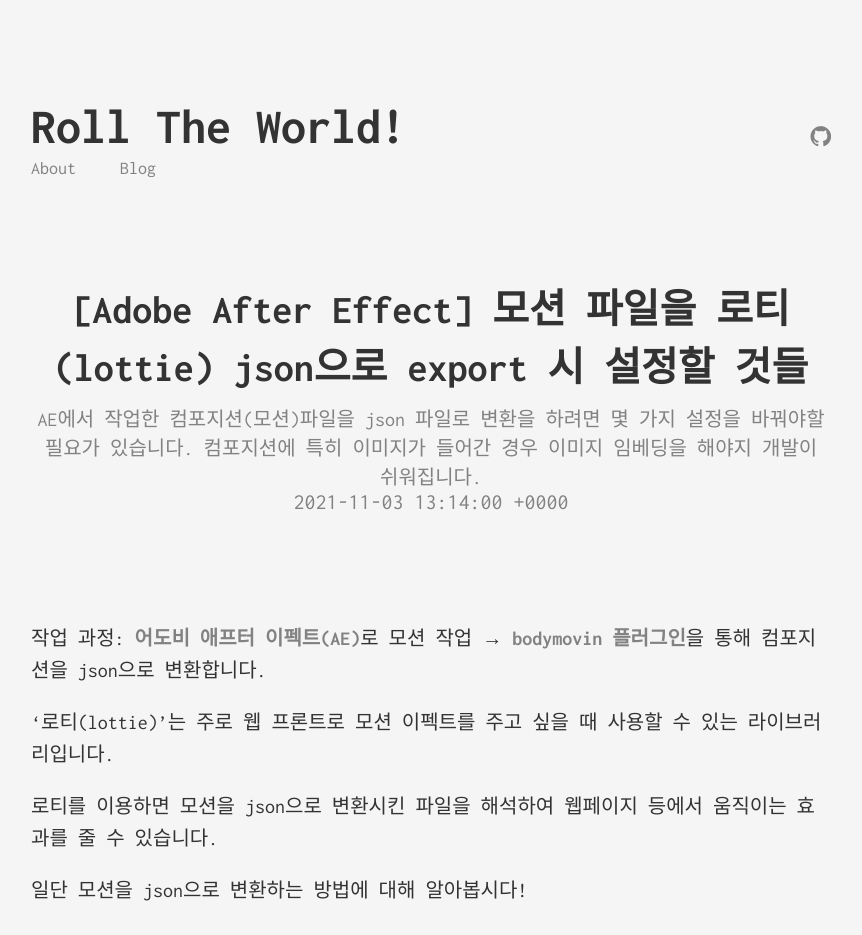
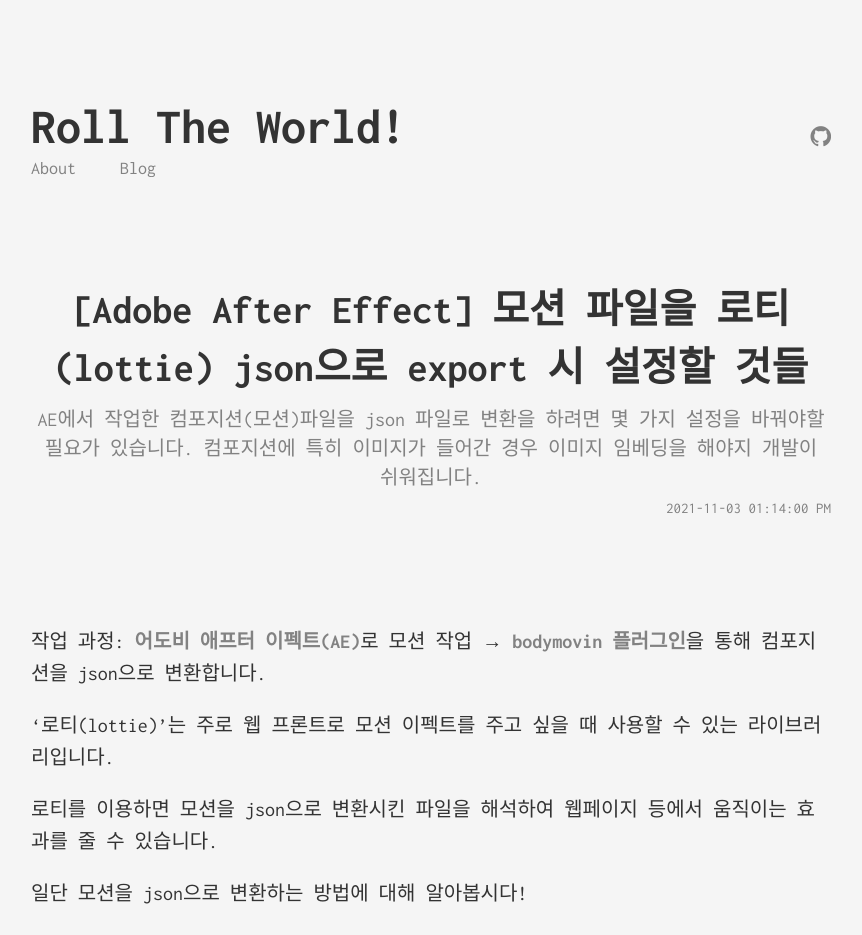
Before and after one commit to rollingman1/rollingman1.github.io, a Jekyll site: the page built from _posts/2021-11-03-lottie-post.ext.md, in a window 1280 px wide. Shown: the top 935 px of the page, without its empty margins (209-1071 px from the left). Built offline with Jekyll 4.4.1, drawn with Linux system fonts in a browser that asks for light colours; comment, search, counter and statistics services are not loaded.

Commit message:
포스트 레이아웃 변경 (날짜)

```diff
--- a/_includes/post/title.html
+++ b/_includes/post/title.html
@@ -1,5 +1,5 @@
 <h1 class="page-title post-title">
     <div class="page-title__text post-title__text">{{ page.title }}</div>
     <div class="page-title__subtitle post-title__subtitle">{{ page.subtitle }}</div>
-    <div class="page-title__subtitle post-title__date">{{ page.date }}</div>
+    <div class="page-title__subtitle post-title__date">{{ page.date | date: "%Y-%m-%d %I:%M:%S %p"}}</div>
 </h1>
--- a/_sass/_default.scss
+++ b/_sass/_default.scss
@@ -135,13 +135,6 @@
     color: $cloudy;
 }
 
-.page-title__date {
-    font-weight: 400;
-    font-size: 15px;
-    color: $cloudy;
-    text-align: right;
-}
-
 .post-title {
     margin-bottom: 110px;
 }
@@ -153,6 +146,12 @@
 .post-title__subtitle {
     padding-top: 10px;
     font-size: 20px;
+}
+
+.post-title__date {
+    padding-top: 10px;
+    font-size: 15px;
+    text-align: right;
 }
 
 /* =Post teasers */
```
